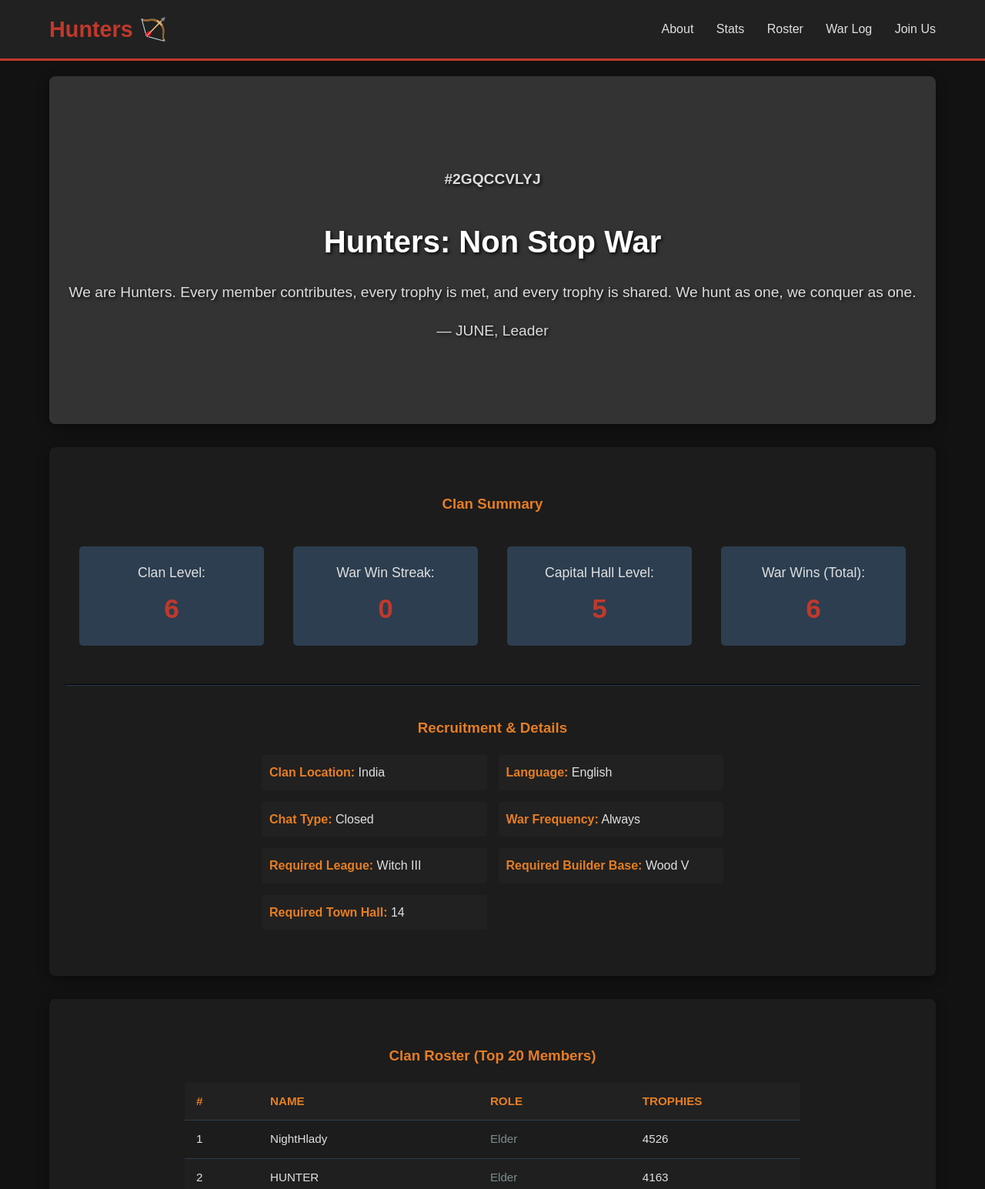
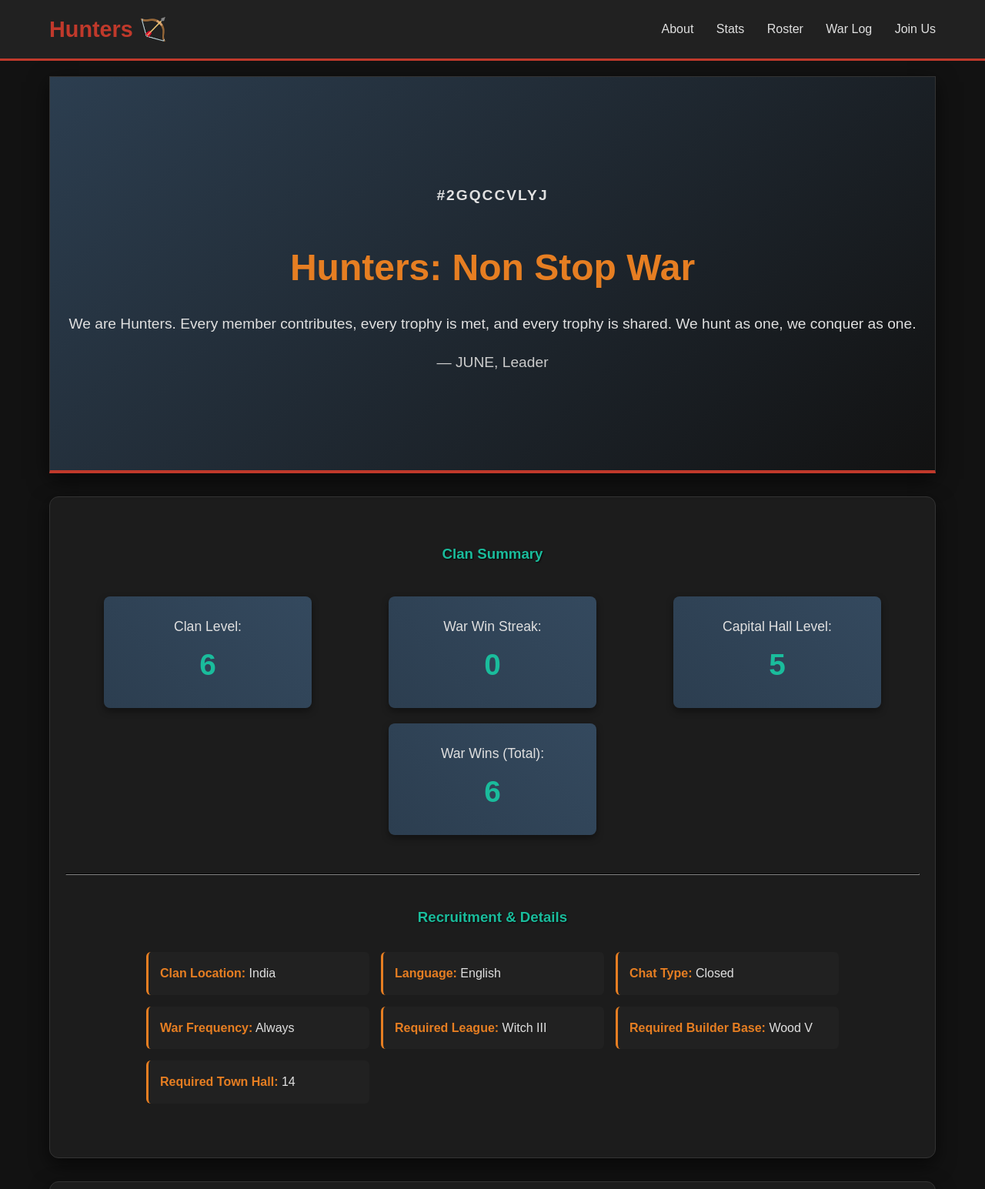
Before and after one commit to Vishalkumawat589/Hunters, a plain HTML site: page index.html in a window 1280 px wide. Shown: the top 1545 px of the page at 77% size. Drawn offline with Linux system fonts and the light colour scheme.

Commit message:
Update index.html

```diff
--- a/index.html
+++ b/index.html
@@ -6,14 +6,26 @@
     <title>Hunters - Official Clan Website | Non Stop War</title>
 
     <style>
+        /* --- Color Palette --- */
+        :root {
+            --color-primary-dark: #121212;      /* Main Background */
+            --color-secondary-dark: #1c1c1c;    /* Section Background */
+            --color-accent-red: #C0392B;        /* Hunter Red/Aggression */
+            --color-accent-orange: #E67E22;     /* Gold/Highlight */
+            --color-vibrant-teal: #1ABC9C;      /* New Vibrant Accent */
+            --color-text-light: #E0E0E0;
+            --color-text-subtle: #7f8c8d;
+        }
+
         /* --- Global Styles --- */
         body {
             font-family: 'Arial', sans-serif;
-            background-color: #121212; /* Dark background */
-            color: #E0E0E0; /* Light text */
+            background-color: var(--color-primary-dark);
+            color: var(--color-text-light);
             margin: 0;
             padding: 0;
             line-height: 1.6;
+            scroll-behavior: smooth;
         }
 
         /* --- Header & Navigation --- */
@@ -23,17 +35,20 @@
             display: flex;
             justify-content: space-between;
             align-items: center;
-            border-bottom: 3px solid #C0392B; /* Fiery red border */
+            border-bottom: 3px solid var(--color-accent-red);
+            position: sticky;
+            top: 0;
+            z-index: 1000;
         }
 
         .logo {
             font-size: 1.8em;
             font-weight: bold;
-            color: #C0392B; /* Clan color */
+            color: var(--color-accent-red);
         }
 
         nav a {
-            color: #E0E0E0;
+            color: var(--color-text-light);
             text-decoration: none;
             margin-left: 25px;
             font-weight: 500;
@@ -41,7 +56,7 @@
         }
 
         nav a:hover {
-            color: #E67E22; /* Orange highlight on hover */
+            color: var(--color-accent-orange);
         }
 
         /* --- Main Content Sections --- */
@@ -54,37 +69,43 @@
         section {
             padding: 40px 20px;
             margin-bottom: 30px;
-            background-color: #1c1c1c;
-            border-radius: 8px;
-            box-shadow: 0 4px 15px rgba(0, 0, 0, 0.4);
+            background-color: var(--color-secondary-dark);
+            border-radius: 12px; /* Smoother corners */
+            box-shadow: 0 8px 25px rgba(0, 0, 0, 0.6); /* Deeper shadow */
             text-align: center;
+            border: 1px solid #333;
         }
 
         h2, h3 {
-            color: #E67E22;
+            color: var(--color-vibrant-teal); /* Use the new accent color for headings */
             margin-bottom: 20px;
+            text-shadow: 1px 1px 2px rgba(0, 0, 0, 0.8);
         }
 
         /* --- Hero Section Specifics --- */
         .hero-section {
-            background-color: #333333;
+            background-image: linear-gradient(135deg, #2c3e50 0%, #121212 100%); /* Subtle Gradient */
             color: white;
-            padding: 100px 0;
-            text-shadow: 2px 2px 4px rgba(0, 0, 0, 0.8);
+            padding: 120px 0;
+            margin-top: 0;
+            border-bottom: 4px solid var(--color-accent-red);
+            border-radius: 0;
         }
         .hero-section h1 {
-            font-size: 2.5em;
+            font-size: 3em;
             margin-bottom: 10px;
+            color: var(--color-accent-orange);
         }
         .hero-section p {
             font-size: 1.2em;
             margin-bottom: 5px;
-            color: #ddd;
+            color: var(--color-text-light);
         }
         .tag {
             font-size: 1.5em;
-            color: #C0392B;
+            color: var(--color-accent-red);
             font-weight: bold;
+            letter-spacing: 2px;
         }
 
         /* --- Clan Stats & Recruitment Details --- */
@@ -96,37 +117,44 @@
         }
 
         .stat-box {
-            background-color: #2c3e50;
-            padding: 20px;
+            background: linear-gradient(45deg, #2c3e50, #34495e); /* Dark Blue Gradient */
+            padding: 25px;
             margin: 10px;
-            border-radius: 5px;
-            min-width: 200px;
+            border-radius: 8px;
+            min-width: 220px;
             font-size: 1.1em;
             font-weight: 300;
+            box-shadow: 0 4px 10px rgba(0, 0, 0, 0.4);
+            transition: transform 0.2s;
+        }
+        .stat-box:hover {
+            transform: translateY(-5px); /* Lift on hover */
+            box-shadow: 0 8px 15px rgba(0, 0, 0, 0.6), 0 0 15px var(--color-vibrant-teal);
         }
 
         .stat-box span {
             display: block;
-            font-size: 2em;
+            font-size: 2.2em;
             font-weight: bold;
-            color: #C0392B;
+            color: var(--color-vibrant-teal); /* Teal color for the numbers */
             margin-top: 5px;
         }
         .stat-detail-grid {
             display: grid;
-            grid-template-columns: 1fr 1fr;
+            grid-template-columns: repeat(auto-fit, minmax(250px, 1fr)); /* Responsive grid */
             text-align: left;
-            max-width: 600px;
-            margin: 20px auto;
+            max-width: 900px;
+            margin: 30px auto;
             gap: 15px;
         }
         .stat-detail-grid div {
-            padding: 10px;
+            padding: 15px;
             background-color: #212121;
-            border-radius: 4px;
+            border-radius: 6px;
+            border-left: 3px solid var(--color-accent-orange);
         }
         .stat-detail-grid strong {
-            color: #E67E22;
+            color: var(--color-accent-orange);
         }
 
         /* --- Member Roster Table --- */
@@ -137,14 +165,15 @@
             border-collapse: collapse;
             font-size: 0.95em;
             text-align: left;
+            box-shadow: 0 4px 15px rgba(0, 0, 0, 0.3);
         }
         .roster-table th, .roster-table td {
             padding: 12px 15px;
             border-bottom: 1px solid #2c3e50;
         }
         .roster-table th {
-            background-color: #212121;
-            color: #E67E22;
+            background-color: var(--color-accent-red); /* Red header for visual pop */
+            color: white;
             font-weight: bold;
             text-transform: uppercase;
         }
@@ -153,18 +182,20 @@
         }
         .roster-table tr:hover {
             background-color: #2c2c2c;
+            transform: scale(1.005);
         }
-        .role-leader { color: #C0392B; font-weight: bold; }
-        .role-co-leader { color: #E67E22; }
-        .role-elder { color: #7f8c8d; }
+        .role-leader { color: var(--color-accent-red); font-weight: bold; }
+        .role-co-leader { color: var(--color-accent-orange); }
+        .role-elder { color: var(--color-vibrant-teal); } /* Elder role in teal */
 
         /* --- Footer --- */
         footer {
             text-align: center;
-            padding: 20px;
+            padding: 25px;
             background-color: #212121;
-            color: #7f8c8d;
+            color: var(--color-text-subtle);
             font-size: 0.9em;
+            margin-top: 30px;
         }
     </style>
 </head>
@@ -185,7 +216,7 @@
             <p class="tag">#2GQCCVLYJ</p>
             <h1>Hunters: Non Stop War</h1>
             <p>We are Hunters. Every member contributes, every trophy is met, and every trophy is shared. We hunt as one, we conquer as one.</p>
-            <p>— JUNE, Leader</p>
+            <p style="color: #ccc;">— JUNE, Leader</p>
         </section>
 
         <section id="stats" class="stats-section">
@@ -197,7 +228,7 @@
                 <div class="stat-box">War Wins (Total): <span>6</span></div>
             </div>
 
-            <hr style="margin: 40px 0; border-color: #2c3e50;">
+            <hr style="margin: 40px 0; border-color: #333;">
 
             <h3>Recruitment & Details</h3>
             <div class="stat-detail-grid">
@@ -260,8 +291,8 @@
                  <li>
                     <strong>August Season:</strong> 5th Place | Stars: 182 | Destruction: 6123
                 </li>
-                <li style="border-left-color: #C0392B;">
-                    <strong style="color: #C0392B;">Classic War Record:</strong> Wins: 6 | Losses: 19 | Draws: 0 (Total: 25)
+                <li style="border-left-color: var(--color-accent-red);">
+                    <strong style="color: var(--color-accent-red);">Classic War Record:</strong> Wins: 6 | Losses: 19 | Draws: 0 (Total: 25)
                 </li>
             </ul>
         </section>
```
